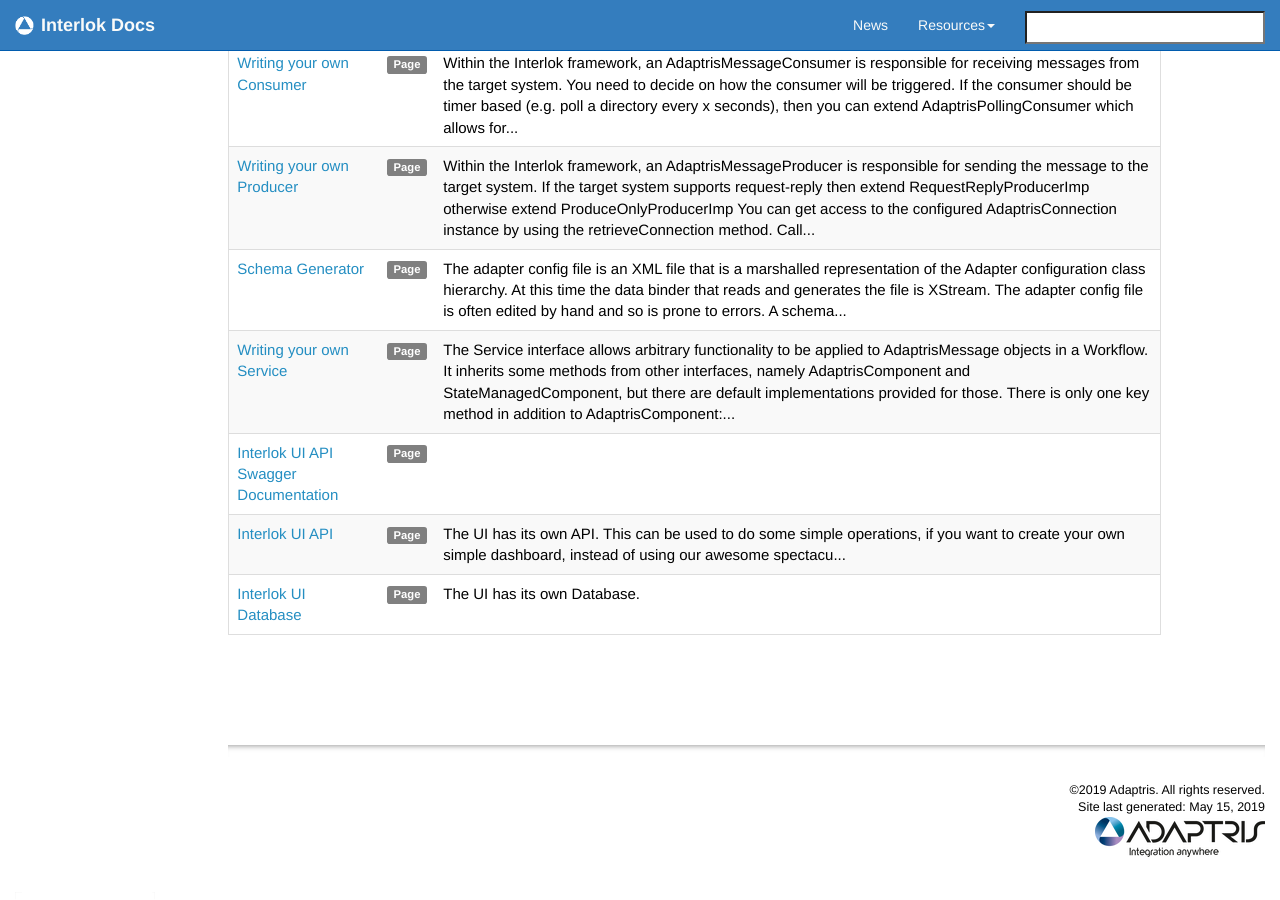
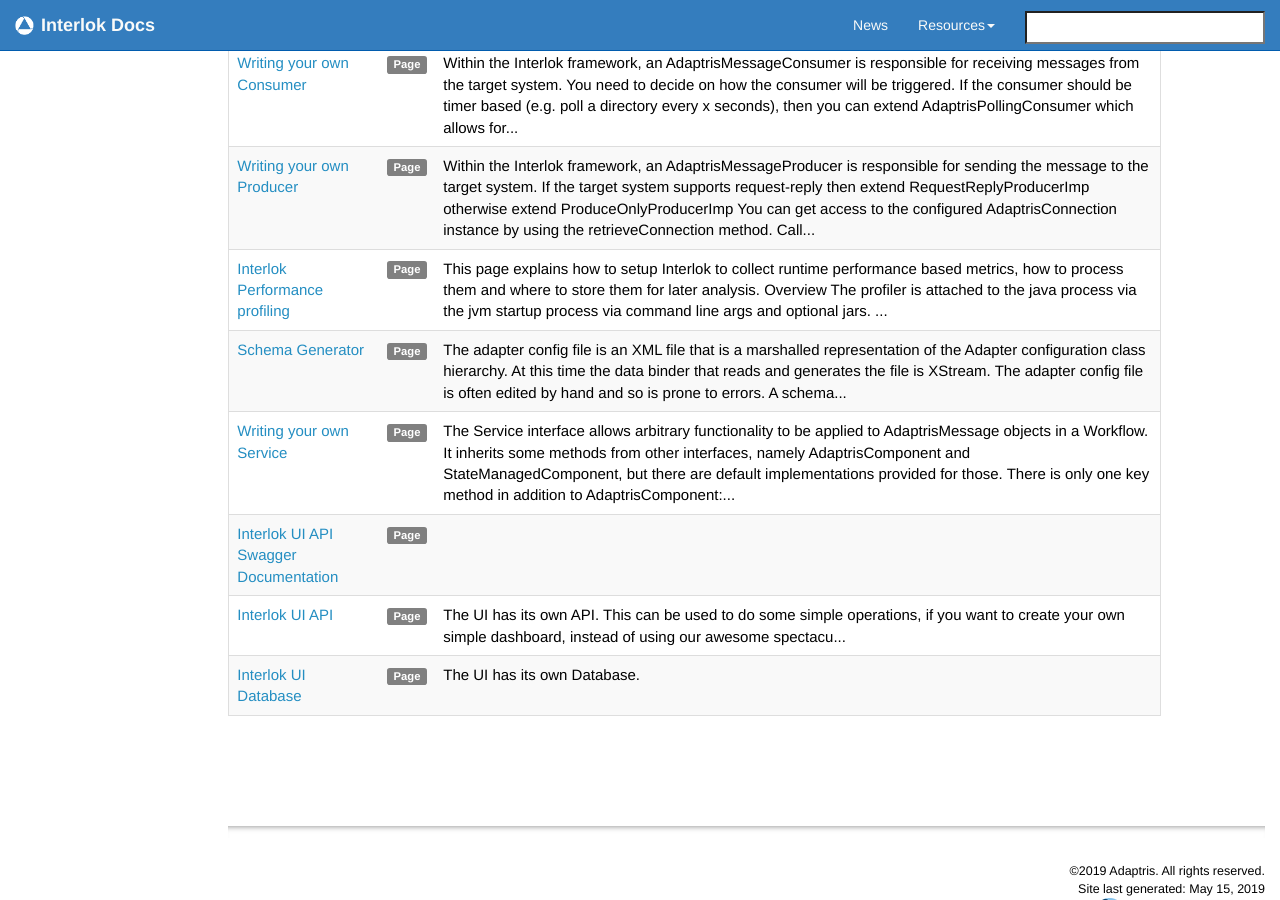
Before and after one commit to adaptris/interlok-docs-legacy, a Jekyll site: the page built from pages/tags/tag_developer.md, in a window 1280 px wide and 900 px high, scrolled down 463 px. Built offline with Jekyll 4.4.1, drawn with Linux system fonts in a browser that asks for light colours; nearby versions of some CDN libraries; comment, search, counter and statistics services are not loaded.

Commit message:
Added page detailing how to use the recent profiler project.

````diff
--- a/_config.yml
+++ b/_config.yml
@@ -10,6 +10,8 @@
 
 company_name: Adaptris
 # this appears in the footer
+
+#repository: adaptris/interlok-docs
 
 # github_editme_path: tomjohnson1492/documentation-theme-jekyll/blob/gh-pages/pages/
 # if you're using Github, provide the basepath to the branch you've created for reviews, following the sample here. if not, leave this value blank.
--- a/_data/sidebars/home_sidebar.yml
+++ b/_data/sidebars/home_sidebar.yml
@@ -457,6 +457,10 @@
       url: /developer-services.html
       output: web
 
+    - title: Interlok Profiler
+      url: /developer-profiler.html
+      output: web
+
     - title: UI API Getting Started
       url: /developer-ui-api.html
       output: web
--- /dev/null
+++ b/pages/developer/developer-profiler.md
@@ -0,0 +1,296 @@
+---
+title: Interlok Performance profiling
+keywords: interlok
+tags: [developer]
+sidebar: home_sidebar
+permalink: developer-profiler.html
+---
+
+This page explains how to setup Interlok to collect runtime performance based metrics, how to process them and where to store them for later analysis.
+
+## Overview ##
+* The profiler is attached to the java process via the jvm startup process via command line args and optional jars.
+
+* The profiler will emit a UDP event for each message processed that gives the processing time and msg count for each of the executed services.
+
+* The profiler relies on each component in your config having a unique name. Duplicate names will clearly give inaccurate results
+
+## Setting up ##
+The following steps are required to configure your Interlok instance to generate profiler statistics.
+
+1.  Add in the following additional jars into the interlok lib folder:
+    * from the interlok-profiler project add in the generated jar artifact along with its runtime dependencies
+      * aspectjrt 1.9.2
+      * aspectjweaver 1.9.2
+      * aspectjtools 1.9.2
+
+    * from the interlok-monitor-agent add in the generated jar artifact along with the following runtime dependencies
+      * org.apache.commons:commons-collections4 4.2
+      * com.google.code.gson:gson 1.4
+    * from the interlok-profiler-metric-services add in the generated jar artifact along with the following runtime dependencies
+      * groovy-all 2.4.5
+
+
+2.  Add in the following config file into the Interlok config directory
+    * create a file called interlok-profiler.properties with the following settings:
+
+      > com.adaptris.profiler.plugin.factory=com.adaptris.monitor.agent.InterlokMonitorPluginFactory
+      > com.adaptris.monitor.agent.EventPropagator=MULTICAST
+	  {: title="Configuration File"}
+
+3.  Update Interlok to have a startup command like the following:
+
+    > java -Dorg.aspectj.weaver.loadtime.configuration=META-INF/profiler-aop.xml -javaagent:%ADAPTRIS_HOME%\lib\aspectjweaver.jar –jar interlok-boot.jar
+	{: title="Startup options"}
+
+## Associated projects ##
+* [Interlok profiler](https://github.com/adaptris/interlok-profiler), this is the main interlok profiler project that uses AOP to capture the performance statistics of the running adapter.
+
+* [Interlok monitor agent](https://bitbucket.org/adaptris/interlok-monitor-agent), this project allows the profile emitted events to be captured and transformed into a suitable form.
+
+* [Interlok profiler metric services](https://github.com/adaptris/interlok-profiler-metric-services), is a collection of services that allow the transformation of the raw metrics message to other formats.
+
+## Sample Capture Interlok Configs ##
+
+### Writing the metrics to Elasticsearch ###
+
+Elastic search is a great tool for data collection and analysis and the following Adapter Channel demonstrates how the metrics can be captured and exported into Elasticsearch via its REST interface
+
+```xml
+<channel>
+	<unique-id>performance-metrics-channel</unique-id>
+	<consume-connection class="com.adaptris.monitor.agent.UDPConnection">
+		<unique-id>udp-connection</unique-id>
+		<port>5577</port>
+		<group>224.0.0.4</group>
+	</consume-connection>
+
+	<produce-connection class="null-connection"/>
+
+	<workflow-list>
+		<standard-workflow>
+			<unique-id>main-metric-workflow</unique-id>
+
+			<consumer class="com.adaptris.monitor.agent.UDPProfilerConsumer">
+				<unique-id>udp-profile-consumer</unique-id>
+				<poller class="com.adaptris.monitor.agent.UDPPoller">
+				</poller>
+			</consumer>
+
+			<service-collection class="service-list">
+				<unique-id>main-metric-service-list</unique-id>
+				<services>
+					<log-message-service>
+						<unique-id>log-initial-performance-request-log</unique-id>
+						<log-level>INFO</log-level>
+						<include-payload>true</include-payload>
+					</log-message-service>
+
+					<service class="com.adaptris.json2csv.MetricsToElasticsearchBulkService">
+						<unique-id>metrics-json-to-csv-service</unique-id>
+						<index-name>profilermetrics</index-name>
+						<type-name>default</type-name>
+						<channel-include-patterns>
+							<string>firco-filter-clink-request-processing-channel</string>
+						</channel-include-patterns>
+						<channel-exclude-patterns>
+							<string>performance-metrics-channel</string>
+						</channel-exclude-patterns>
+					</service>
+
+					<log-message-service>
+						<unique-id>log-converted-performance-log</unique-id>
+						<log-level>INFO</log-level>
+						<include-payload>true</include-payload>
+					</log-message-service>
+
+					<apache-http-request-service>
+						<unique-id>HttpRequestService-2836156</unique-id>
+						<url>http://localhost:9200/_bulk</url>
+						<content-type>application/json</content-type>
+						<method>POST</method>
+						<response-header-handler class="apache-http-discard-response-headers"/>
+						<request-header-provider class="apache-http-no-request-headers"/>
+						<authenticator class="http-no-authentication"/>
+					</apache-http-request-service>
+
+					<log-message-service>
+						<unique-id>final-metrics-log-service</unique-id>
+						<log-level>INFO</log-level>
+					</log-message-service>
+				</services>
+			</service-collection>
+
+			<producer class="null-message-producer"/>
+
+			<produce-exception-handler class="null-produce-exception-handler"/>
+
+			<message-metrics-interceptor>
+				<unique-id>CommitResponseTest-MessageMetrics</unique-id>
+				<timeslice-duration>
+					<unit>MINUTES</unit>
+					<interval>5</interval>
+				</timeslice-duration>
+				<timeslice-history-count>12</timeslice-history-count>
+			</message-metrics-interceptor>
+		</standard-workflow>
+	</workflow-list>
+	<auto-start>true</auto-start>
+</channel>
+```
+
+### Writing the metrics to a csv file ###
+
+Writing the metrics to a csv file which can later be imported into another tool offers a flexible solution. The file can be imported into Excel and various charts can also be generated.
+
+```xml
+<channel>
+	<unique-id>performance-metrics-channel</unique-id>
+	<consume-connection class="com.adaptris.monitor.agent.UDPConnection">
+		<unique-id>udp-connection</unique-id>
+		<port>5577</port>
+		<group>224.0.0.4</group>
+	</consume-connection>
+
+
+	<produce-connection class="null-connection"/>
+
+	<workflow-list>
+		<standard-workflow>
+			<unique-id>main-metric-workflow</unique-id>
+
+			<consumer class="com.adaptris.monitor.agent.UDPProfilerConsumer">
+				<unique-id>udp-profile-consumer</unique-id>
+				<poller class="com.adaptris.monitor.agent.UDPPoller">
+				</poller>
+			</consumer>
+
+			<service-collection class="service-list">
+				<unique-id>main-metric-service-list</unique-id>
+				<services>
+
+					<log-message-service>
+						<unique-id>log-initial-performance-request-log</unique-id>
+						<log-level>INFO</log-level>
+						<include-payload>true</include-payload>
+					</log-message-service>
+
+					<service class="com.adaptris.json2csv.MetricsToCSVService">
+						<unique-id>metrics-json-to-csv-service</unique-id>
+						<channel-include-patterns>
+							<string>firco-filter-clink-request-processing-channel</string>
+						</channel-include-patterns>
+						<channel-exclude-patterns>
+							<string>performance-metrics-channel</string>
+						</channel-exclude-patterns>
+					</service>
+
+					<log-message-service>
+						<unique-id>final-metrics-log-service</unique-id>
+						<log-level>INFO</log-level>
+					</log-message-service>
+				</services>
+			</service-collection>
+
+			<producer class="fs-producer">
+				<destination class="configured-produce-destination">
+					<destination>output</destination>
+				</destination>
+				<create-dirs>true</create-dirs>
+				<fs-worker class="fs-append-file"/>
+				<filename-creator class="formatted-filename-creator">
+					<filename-format>performance-metrics.csv</filename-format>
+				</filename-creator>
+			</producer>
+
+			<produce-exception-handler class="null-produce-exception-handler"/>
+
+			<message-metrics-interceptor>
+				<unique-id>CommitResponseTest-MessageMetrics</unique-id>
+				<timeslice-duration>
+					<unit>MINUTES</unit>
+					<interval>5</interval>
+				</timeslice-duration>
+				<timeslice-history-count>12</timeslice-history-count>
+			</message-metrics-interceptor>
+		</standard-workflow>
+	</workflow-list>
+	<auto-start>true</auto-start>
+</channel>
+```
+
+## Transforming the JSON ##
+
+Sometimes you may wish to manipulate the JSON message according to your requirements. One of the custom metrics services flattens out the hierarchical structure so that each record contains the full hierarchical names.
+
+```xml
+<channel>
+	<unique-id>performance-metrics-channel</unique-id>
+	<consume-connection class="com.adaptris.monitor.agent.UDPConnection">
+		<unique-id>udp-connection</unique-id>
+		<port>5577</port>
+		<group>224.0.0.4</group>
+	</consume-connection>
+
+
+	<produce-connection class="null-connection"/>
+
+	<workflow-list>
+		<standard-workflow>
+			<unique-id>main-metric-workflow</unique-id>
+
+			<consumer class="com.adaptris.monitor.agent.UDPProfilerConsumer">
+				<unique-id>udp-profile-consumer</unique-id>
+				<poller class="com.adaptris.monitor.agent.UDPPoller">
+				</poller>
+			</consumer>
+
+			<service-collection class="service-list">
+				<unique-id>main-metric-service-list</unique-id>
+				<services>
+
+					<log-message-service>
+						<unique-id>log-initial-performance-request-log</unique-id>
+						<log-level>INFO</log-level>
+						<include-payload>true</include-payload>
+					</log-message-service>
+
+					<service class="com.adaptris.json2csv.MetricsToFlatJsonService">
+						<unique-id>metrics-json-to-csv-service</unique-id>
+						<index-name>profilermetrics</index-name>
+						<type-name>default</type-name>
+						<channel-include-patterns>
+							<string>firco-filter-clink-request-processing-channel</string>
+						</channel-include-patterns>
+
+						<channel-exclude-patterns>
+							<string>performance-metrics-channel</string>
+						</channel-exclude-patterns>
+					</service>
+
+					<!-- add json transformations here -->
+
+					<log-message-service>
+						<unique-id>final-metrics-log-service</unique-id>
+						<log-level>INFO</log-level>
+					</log-message-service>
+				</services>
+			</service-collection>
+
+			<producer class="null-message-producer"/>
+
+			<produce-exception-handler class="null-produce-exception-handler"/>
+
+			<message-metrics-interceptor>
+				<unique-id>CommitResponseTest-MessageMetrics</unique-id>
+				<timeslice-duration>
+					<unit>MINUTES</unit>
+					<interval>5</interval>
+				</timeslice-duration>
+				<timeslice-history-count>12</timeslice-history-count>
+			</message-metrics-interceptor>
+		</standard-workflow>
+	</workflow-list>
+	<auto-start>true</auto-start>
+</channel>
+```
````
